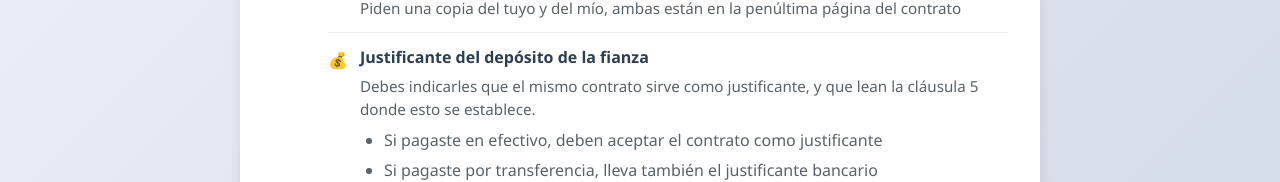
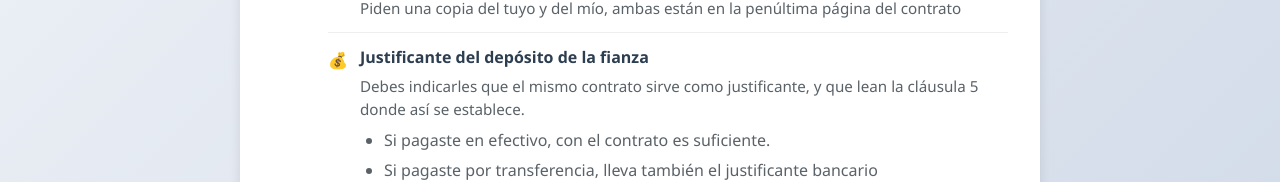
Before and after one commit to joel-habs/joel-habs.github.io, a plain HTML site: page index.html in a window 1280 px wide. Shown: the part 771-953 px from the top of the page. Drawn offline with Linux system fonts and the light colour scheme.

Commit message:
Update index.html

```diff
--- a/index.html
+++ b/index.html
@@ -400,9 +400,9 @@
                                 <div class="document-icon">💰</div>
                                 <div class="document-details">
                                     <div class="document-title">Justificante del depósito de la fianza</div>
-                                    <div class="document-description">Debes indicarles que el mismo contrato sirve como justificante, y que lean la cláusula 5 donde esto se establece.</div>
+                                    <div class="document-description">Debes indicarles que el mismo contrato sirve como justificante, y que lean la cláusula 5 donde así se establece.</div>
                                     <ul class="sub-list">
-                                        <li>Si pagaste en efectivo, deben aceptar el contrato como justificante </li>
+                                        <li>Si pagaste en efectivo, con el contrato es suficiente. </li>
                                         <li>Si pagaste por transferencia, lleva también el justificante bancario </li>
                                     </ul>
                                 </div>
@@ -468,4 +468,5 @@
         </div>
     </div>
 </body>
+
 </html>
```
